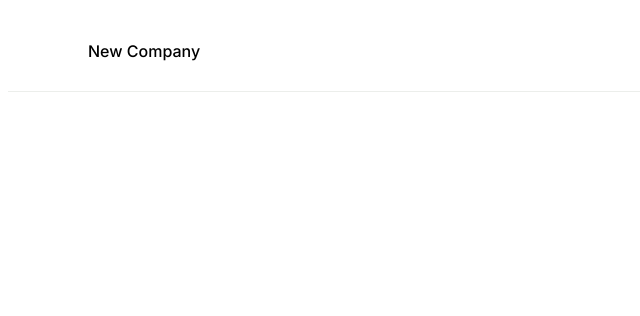
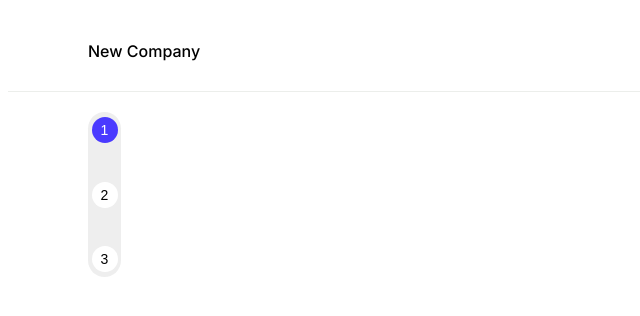
Before and after one commit to yeynerArenales/companycreator, a Next.js app: page / in a window 1280 px wide. Shown: the top 316 px of the page, without its empty margins (0-640 px from the left). Built offline with nearby package versions, Linux system fonts and the light colour scheme.

Commit message:
feat: sidebar with useState

```diff
--- /dev/null
+++ b/src/app/components/Sidebar/index.tsx
@@ -0,0 +1,47 @@
+"use client";
+import React, { useState } from "react";
+import styled from "styled-components";
+
+const Container = styled.div`
+  width: 33px;
+  height: 155px;
+  background: #d9d9d970;
+  border-radius: 109px;
+  margin: 20px 0 10px 80px;
+  padding: 5px 0;
+  display: flex;
+  justify-content: space-between;
+  flex-direction: column;
+  align-items: center;
+`;
+
+const Button = styled.button<{ selected?: boolean }>`
+  cursor: pointer;
+  width: 26px;
+  height: 26px;
+  display: flex;
+  justify-content: center;
+  align-items: center;
+  border: none;
+  background: ${(props) => (props.selected ? "#4A3AFF" : "white")};
+  color: ${(props) => (props.selected ? "white" : "black")};
+  border-radius: 100%;
+  font-weight: 500;
+  font-size: 14px;
+`;
+
+const Sidebar = () => {
+  const buttons: number[] = [1, 2, 3];
+  const [form, setForm] = useState(1);
+  return (
+    <Container>
+      {buttons.map((b) => (
+        <Button selected={b == form && true} onClick={() => setForm(b)} key={b}>
+          {b}
+        </Button>
+      ))}
+    </Container>
+  );
+};
+
+export default Sidebar;
--- a/src/app/page.tsx
+++ b/src/app/page.tsx
@@ -1,8 +1,12 @@
 import React from "react";
 import Header from "./components/Header";
+import Sidebar from "./components/Sidebar";
 
 export default function Home() {
   return (
+    <>
       <Header></Header>
+      <Sidebar></Sidebar>
+    </>
   );
 }
```
